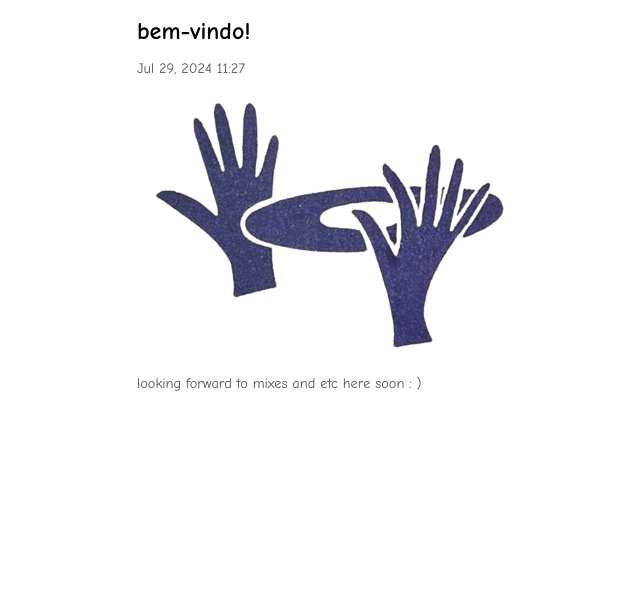
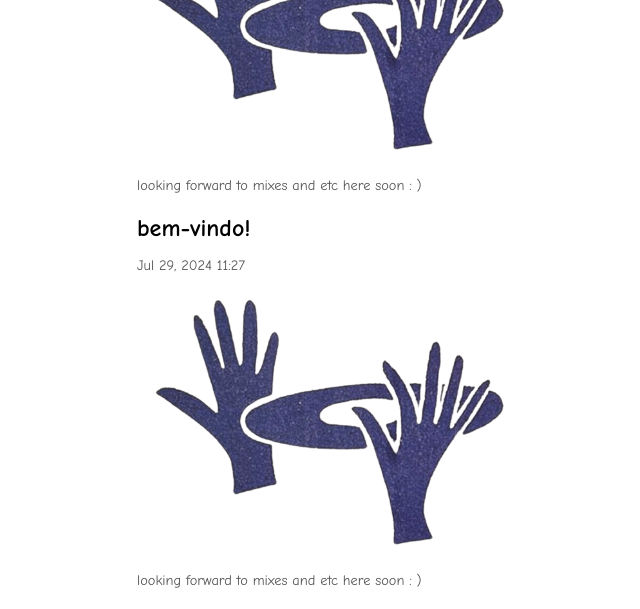
Before and after one commit to alexanderguryev/website, a plain HTML site: page index.html in a window 1280 px wide. Shown: the part 316-925 px from the top of the page, without its empty margins (303-943 px from the left). Before the commit the page ends 800 px from the top, so only its background shows below. Drawn offline with Linux system fonts and the light colour scheme.

Commit message:
Update index.html

```diff
--- a/index.html
+++ b/index.html
@@ -27,6 +27,14 @@
                     <p>looking forward to mixes and etc here soon : )</p>
                 </div>
             </section>
+            <section class="post">
+                <h2>bem-vindo!</h2>
+                <p>Jul 29, 2024 11:27</p>
+                <div class="content">
+                    <img src="assets/hands.png" alt="Listening Room">
+                    <p>looking forward to mixes and etc here soon : )</p>
+                </div>
+            </section>
         </main>
     </div>
 </body>
```
